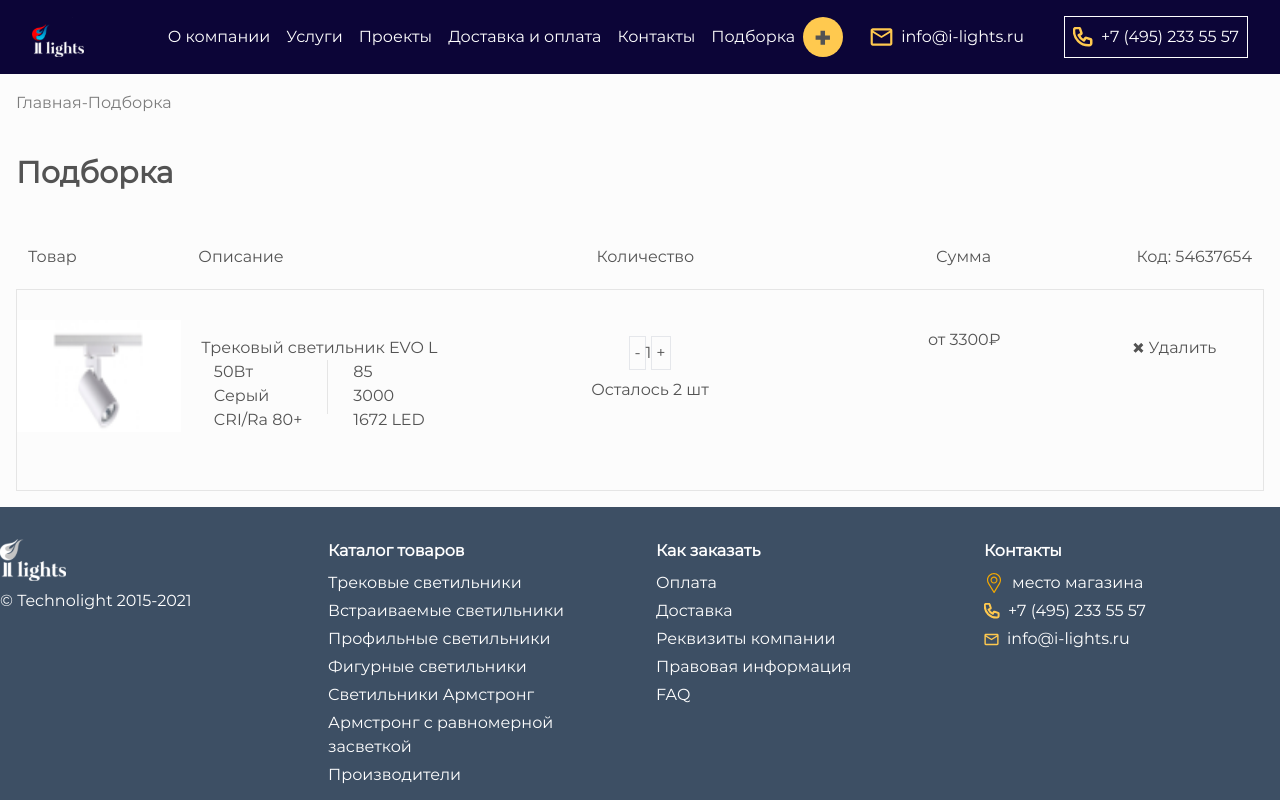
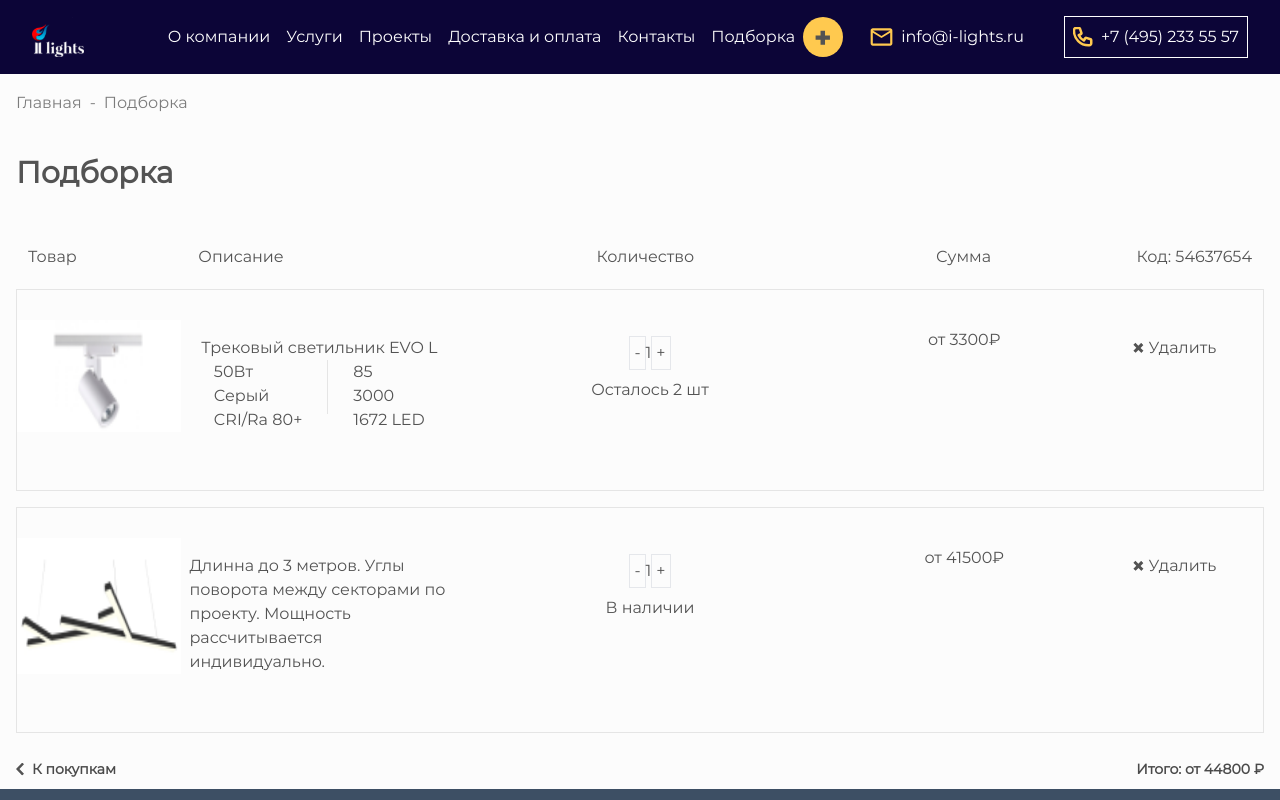
Before and after one commit to 89811421793/lamps, a Next.js app: page /basket in a window 1280 px wide. Shown: the top 800 px of the page. Built offline with nearby package versions, Linux system fonts and the light colour scheme.

Commit message:
статические данные (временно)

```diff
--- a/src/app/basket/page.tsx
+++ b/src/app/basket/page.tsx
@@ -1,20 +1,29 @@
-"use client";
+'use client'
 import React, { useState } from "react";
 import SectionTitle from "../components/SectionTitle";
 import Container from "../components/Container";
 import Link from "next/link";
+import Image from "next/image";
 
 type Product = {
   image: string;
   name: string;
-  characteristics1: string[];
-  characteristics2: string[];
+  characteristics1?: string[];
+  characteristics2?: string[];
   price: number;
   code: string;
+  description?: string;
+  stockMessage?: string;
+  width: number;
+  height: number;
 };
 
 type ProductCardProps = {
   product: Product;
+};
+
+type BasketProps = {
+  totalPrice: number;
 };
 
 const ProductCard: React.FC<ProductCardProps> = ({ product }) => {
@@ -28,22 +37,34 @@ const ProductCard: React.FC<ProductCardProps> = ({ product }) => {
       onMouseEnter={() => setIsHovered(true)}
       onMouseLeave={() => setIsHovered(false)}
     >
-      <img src={product.image} alt={product.name} className="mb-2 w-[15%]" />
+      <Image
+        src={product.image}
+        alt={product.name}
+        width={product.width}
+        height={product.height}
+        className="mb-2 w-[15%]"
+      />
       <div className="p-2 flex flex-col items-center w-[25%]">
+        {product.description ? (
+          <span className="mt-2">{product.description}</span>
+        ) : (
+          <>
             <span className="mt-2">{product.name}</span>
             <div className="flex gap-[25px]">
               <div className="flex flex-col">
-            {product.characteristics1.map((char, index) => (
+                {product.characteristics1?.map((char, index) => (
                   <span key={index}>{char}</span>
                 ))}
               </div>
               <div className="border-l border-[#E5E5E5] h-[54px]"></div>
               <div className="flex flex-col">
-            {product.characteristics2.map((char, index) => (
+                {product.characteristics2?.map((char, index) => (
                   <span key={index}>{char}</span>
                 ))}
               </div>
             </div>
+          </>
+        )}
       </div>
       <div className="p-2 flex flex-col items-center w-[35%]">
         <div className="flex items-center mt-2">
@@ -51,7 +72,7 @@ const ProductCard: React.FC<ProductCardProps> = ({ product }) => {
           <span className="">1</span>
           <button className="border p-1">+</button>
         </div>
-        <span className="mt-2">Осталось 2 шт</span>
+        <span className="mt-2">{product.stockMessage || "Осталось 2 шт"}</span>
       </div>
       <div className="p-2 flex flex-col items-center w-[22%]">
         <span>от {product.price}₽</span>
@@ -74,7 +95,7 @@ const ProductCard: React.FC<ProductCardProps> = ({ product }) => {
   );
 };
 
-const Basket: React.FC = () => {
+const Basket: React.FC<BasketProps> = ({ totalPrice }) => {
   const products: Product[] = [
     {
       image: "/svetilnik.png",
@@ -83,6 +104,18 @@ const Basket: React.FC = () => {
       characteristics2: ["85", "3000", "1672 LED"],
       price: 3300,
       code: "54637654",
+      width: 150,
+      height: 150,
+    },
+    {
+      image: "/f5bed36a6da638ce4acb04cf430b36cb 1.png",
+      name: "Дизайнерский светильник изготавливаемый по проекту",
+      description: "Длинна до 3 метров. Углы поворота между секторами по проекту. Мощность рассчитывается индивидуально.",
+      price: 41500,
+      code: "54637655",
+      stockMessage: "В наличии",
+      width: 150,
+      height: 150,
     },
   ];
 
@@ -93,7 +126,7 @@ const Basket: React.FC = () => {
           <Link href="/" className="hover:text-gray-800">
             Главная
           </Link>
-          <span className="">-</span>
+          <span className="mx-2">-</span>
           <Link href="/basket" className="hover:text-gray-800">
             Подборка
           </Link>
@@ -113,6 +146,15 @@ const Basket: React.FC = () => {
         {products.map((product) => (
           <ProductCard key={product.code} product={product} />
         ))}
+        <div className="flex items-center mt-4 justify-between">
+          <Link href="#" className="flex items-center text-[#4A4A4A] font-montserrat text-[14px] font-bold leading-[40px]">
+            <Image src="/arrow_pag.svg" alt="Previous" width={8} height={4} className="transform rotate-180" />
+            <span className="ml-2">К покупкам</span>
+          </Link>
+          <span className="text-[#4A4A4A] font-montserrat text-[14px] font-bold leading-[40px]">
+            Итого: от {44800} ₽
+          </span>
+        </div>
       </Container>
     </div>
   );
```
Lines whose indentation alone changed are shown as unchanged.
